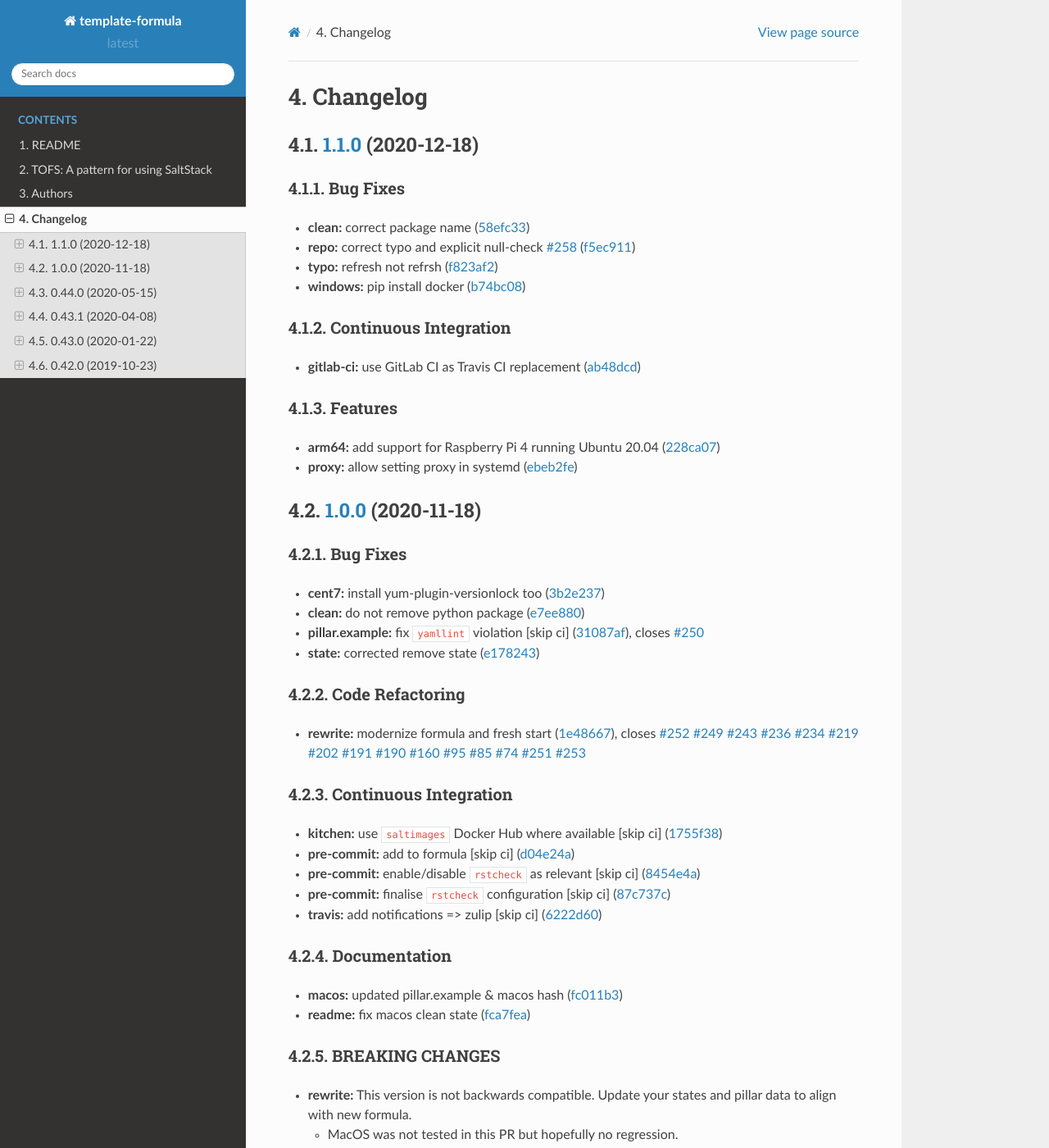
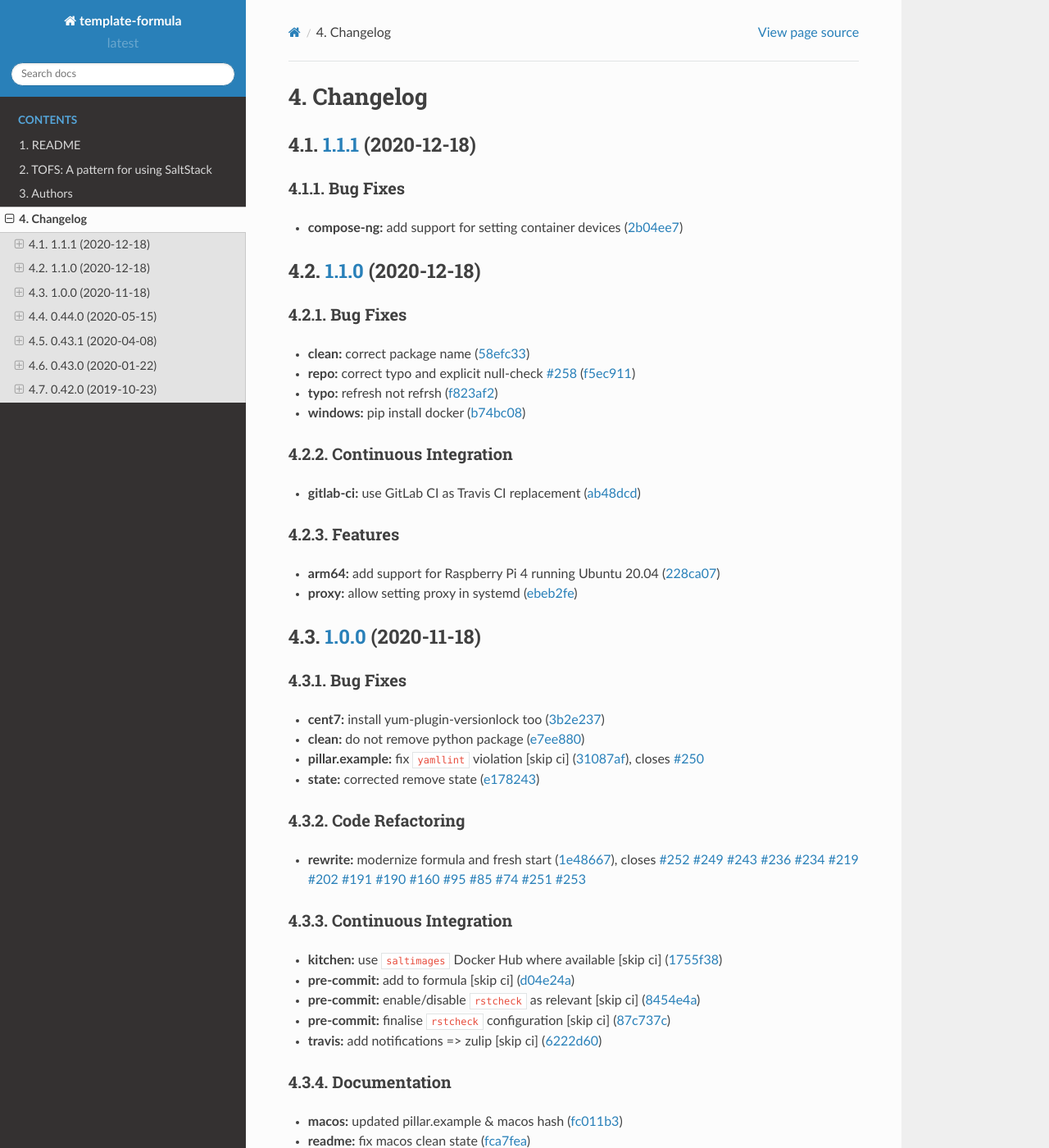
Before and after one commit to saltstack-formulas/docker-formula, a Sphinx documentation site: the page built from docs/CHANGELOG.rst, in a window 1280 px wide and 1400 px high. Shown: the whole window at 82% size. Built offline with Sphinx 7.4.7 and the Read the Docs theme 2.0.0, drawn with Linux system fonts in a browser that asks for light colours; pages that are not in the unit, such as notebooks, are missing from menus; some of the changed text lies outside the part shown.

Commit message:
chore(release): 1.1.1 [skip ci]
## [1.1.1](https://github.com/saltstack-formulas/docker-formula/compare/v1.1.0...v1.1.1) (2020-12-18)

### Bug Fixes

* **compose-ng:** add support for setting container devices ([2b04ee7](https://github.com/saltstack-formulas/docker-formula/commit/2b04ee788e047a5283703199afea9e007f9d9c1e))

```diff
--- a/docs/AUTHORS.rst
+++ b/docs/AUTHORS.rst
@@ -55,6 +55,9 @@ This list is sorted by the number of commits per contributor in *descending* ord
    * - :raw-html-m2r:`<img class='float-left rounded-1' src='https://avatars1.githubusercontent.com/u/34718107?v=4' width='36' height='36' alt='@VBH-Jenkins'>`
      - `@VBH-Jenkins <https://github.com/VBH-Jenkins>`_
      - 5
+   * - :raw-html-m2r:`<img class='float-left rounded-1' src='https://avatars2.githubusercontent.com/u/16061886?v=4' width='36' height='36' alt='@japtain-cack'>`
+     - `@japtain-cack <https://github.com/japtain-cack>`_
+     - 3
    * - :raw-html-m2r:`<img class='float-left rounded-1' src='https://avatars1.githubusercontent.com/u/117961?v=4' width='36' height='36' alt='@babilen5'>`
      - `@babilen5 <https://github.com/babilen5>`_
      - 3
@@ -72,9 +75,6 @@ This list is sorted by the number of commits per contributor in *descending* ord
      - 2
    * - :raw-html-m2r:`<img class='float-left rounded-1' src='https://avatars1.githubusercontent.com/u/821695?v=4' width='36' height='36' alt='@mingfang'>`
      - `@mingfang <https://github.com/mingfang>`_
-     - 2
-   * - :raw-html-m2r:`<img class='float-left rounded-1' src='https://avatars2.githubusercontent.com/u/16061886?v=4' width='36' height='36' alt='@japtain-cack'>`
-     - `@japtain-cack <https://github.com/japtain-cack>`_
      - 2
    * - :raw-html-m2r:`<img class='float-left rounded-1' src='https://avatars0.githubusercontent.com/u/534313?v=4' width='36' height='36' alt='@Poil'>`
      - `@Poil <https://github.com/Poil>`_
--- a/docs/CHANGELOG.rst
+++ b/docs/CHANGELOG.rst
@@ -1,6 +1,15 @@
 
 Changelog
 =========
+
+`1.1.1 <https://github.com/saltstack-formulas/docker-formula/compare/v1.1.0...v1.1.1>`_ (2020-12-18)
+--------------------------------------------------------------------------------------------------------
+
+Bug Fixes
+^^^^^^^^^
+
+
+* **compose-ng:** add support for setting container devices (\ `2b04ee7 <https://github.com/saltstack-formulas/docker-formula/commit/2b04ee788e047a5283703199afea9e007f9d9c1e>`_\ )
 
 `1.1.0 <https://github.com/saltstack-formulas/docker-formula/compare/v1.0.0...v1.1.0>`_ (2020-12-18)
 --------------------------------------------------------------------------------------------------------
```
Also changed, not shown: other parts of docs/AUTHORS.rst (+1 -1 lines), AUTHORS.md (+2 -2 lines), CHANGELOG.md (+7 -0 lines), 1 other file.
